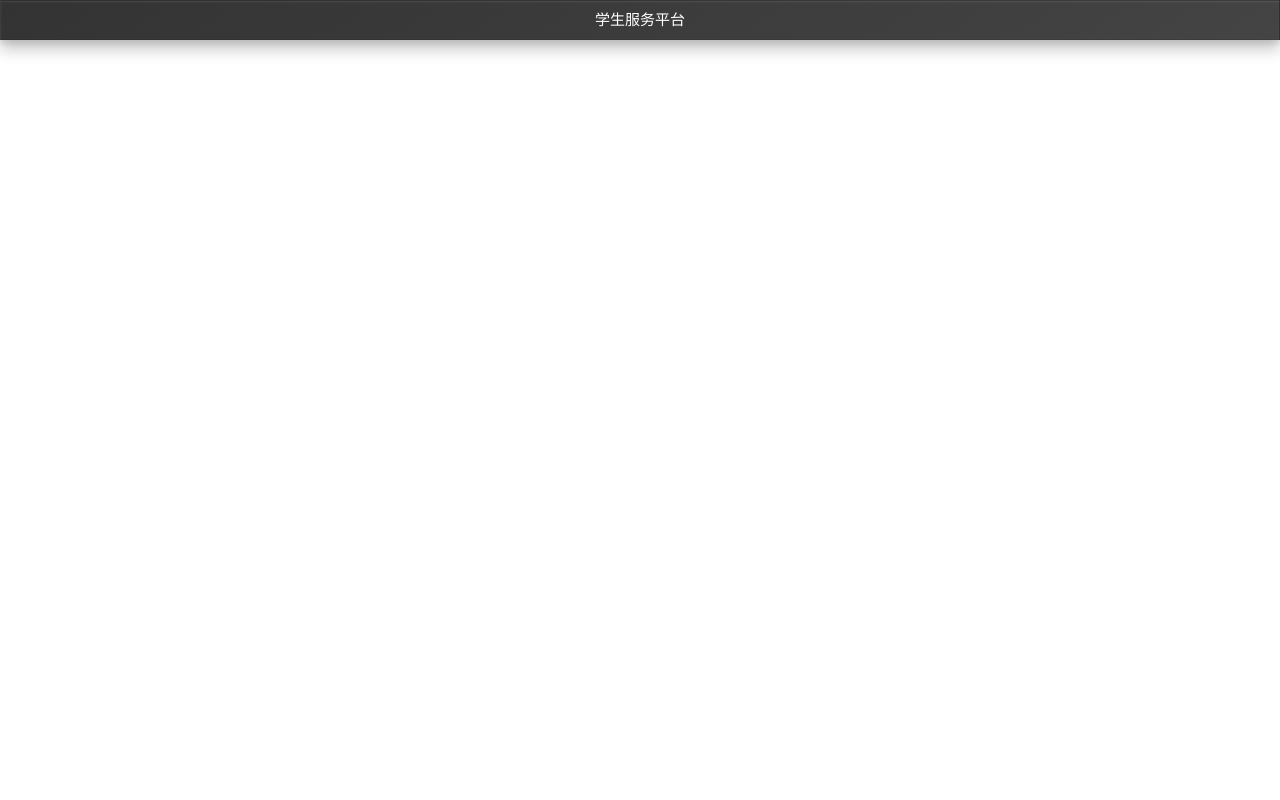
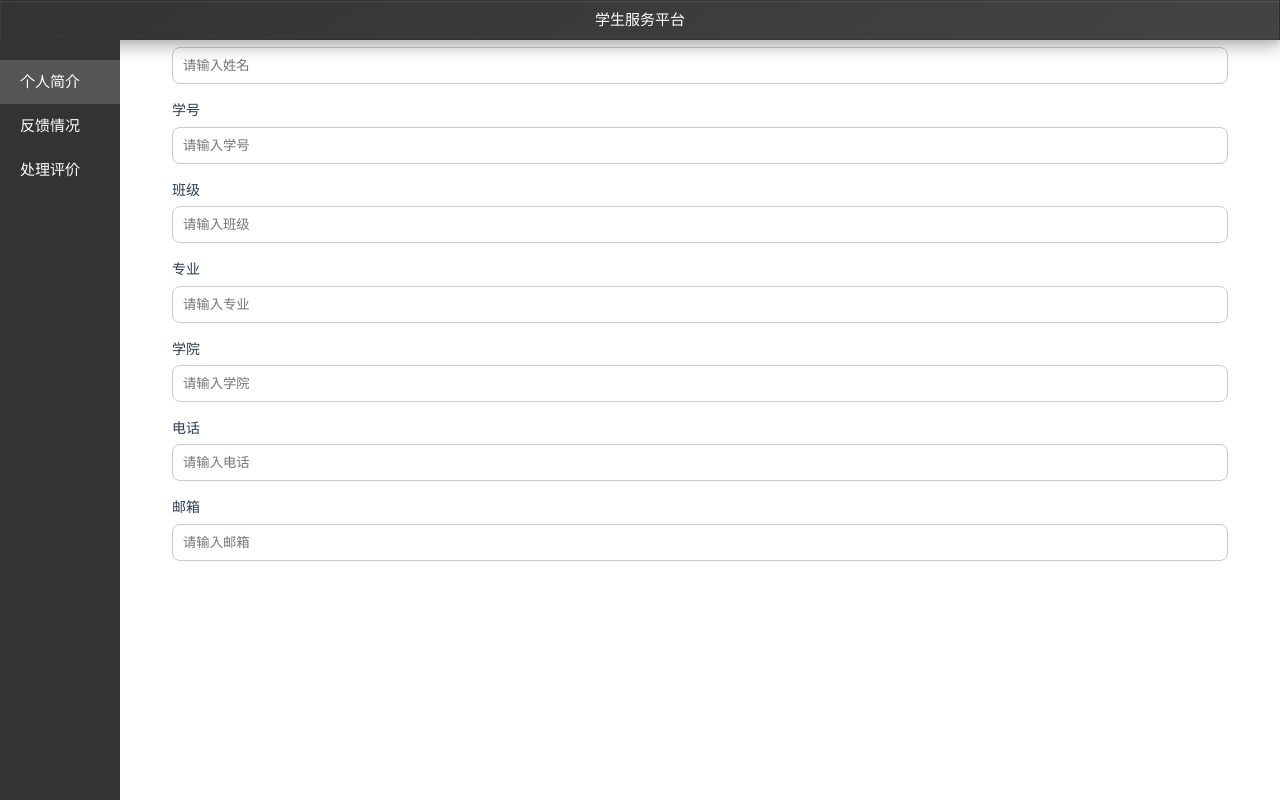
Before and after one commit to wjsds666/Student-Service-Platform, a Vue app in the folder demo/: page /stuhome in a window 1280 px wide. Built offline with nearby package versions, Linux system fonts and the light colour scheme.

Commit message:
美化布局
完善学生服务平台的个人简介功能，添加菜单和表单项

```diff
--- a/demo/src/pages/stuhome/stuhome.vue
+++ b/demo/src/pages/stuhome/stuhome.vue
@@ -2,9 +2,76 @@
   <div class="top-bar">
     <div class="platform-name">学生服务平台</div>
   </div>
+  <div class="menu-bar">
+    <div
+      class="menu-item"
+      :class="{ active: activeMenu === 'profile' }"
+      @click="switchMenu('profile')"
+    >
+      个人简介
+    </div>
+    <div
+      class="menu-item"
+      :class="{ active: activeMenu === 'feedback' }"
+      @click="switchMenu('feedback')"
+    >
+      反馈情况
+    </div>
+    <div
+      class="menu-item"
+      :class="{ active: activeMenu === 'evaluation' }"
+      @click="switchMenu('evaluation')"
+    >
+      处理评价
+    </div>
+  </div>
+  <div class="profile-content" v-if="activeMenu === 'profile'">
+    <div class="form-group">
+      <label>姓名</label>
+      <input type="text" placeholder="请输入姓名" />
+    </div>
+    <div class="form-group">
+      <label>学号</label>
+      <input type="text" placeholder="请输入学号" />
+    </div>
+    <div class="form-group">
+      <label>班级</label>
+      <input type="text" placeholder="请输入班级" />
+    </div>
+    <div class="form-group">
+      <label>专业</label>
+      <input type="text" placeholder="请输入专业" />
+    </div>
+    <div class="form-group">
+      <label>学院</label>
+      <input type="text" placeholder="请输入学院" />
+    </div>
+    <div class="form-group">
+      <label>电话</label>
+      <input type="text" placeholder="请输入电话" />
+    </div>
+    <div class="form-group">
+      <label>邮箱</label>
+      <input type="text" placeholder="请输入邮箱" />
+    </div>
+  </div>
 </template>
 
-<script></script>
+<script>
+export default {
+  data() {
+    return {
+      activeMenu: "profile",
+    };
+  },
+  methods: {
+    switchMenu(menu) {
+      this.activeMenu = menu;
+      // 这里可以添加页面切换逻辑
+    },
+  },
+};
+</script>
 
 <style scoped>
 .top-bar {
@@ -27,8 +94,44 @@
   font-family: "Microsoft YaHei", sans-serif;
   color: white;
 }
-.page-container {
-  width: 100%;
-  height: 100vh;
+.menu-bar {
+  position: fixed;
+  left: 0;
+  top: 40px;
+  width: 120px;
+  height: calc(100vh - 40px);
+  background-color: #333;
+  color: white;
+  display: flex;
+  flex-direction: column;
+  padding: 20px 0;
+  z-index: 1000;
+}
+.menu-item {
+  padding: 10px 20px;
+  cursor: pointer;
+  transition: background-color 0.3s;
+}
+.menu-item:hover,
+.menu-item.active {
+  background-color: #555;
+}
+.profile-content {
+  margin-left: 120px;
+  padding: 20px;
+}
+.form-group {
+  display: flex;
+  flex-direction: column;
+  margin-bottom: 15px;
+}
+.form-group label {
+  margin-bottom: 5px;
+  font-size: 14px;
+}
+.form-group input {
+  border-radius: 8px;
+  padding: 10px;
+  border: 1px solid #ccc;
 }
 </style>
```
